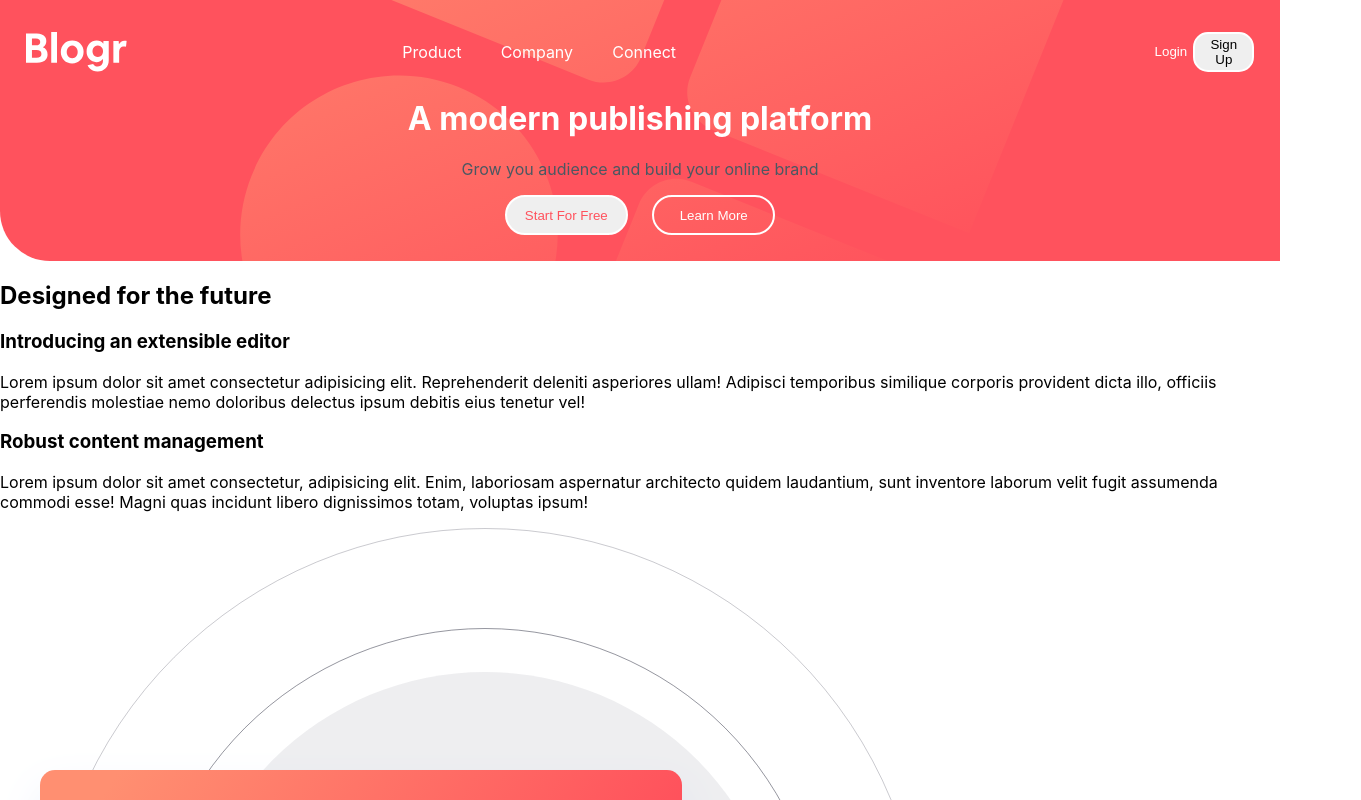
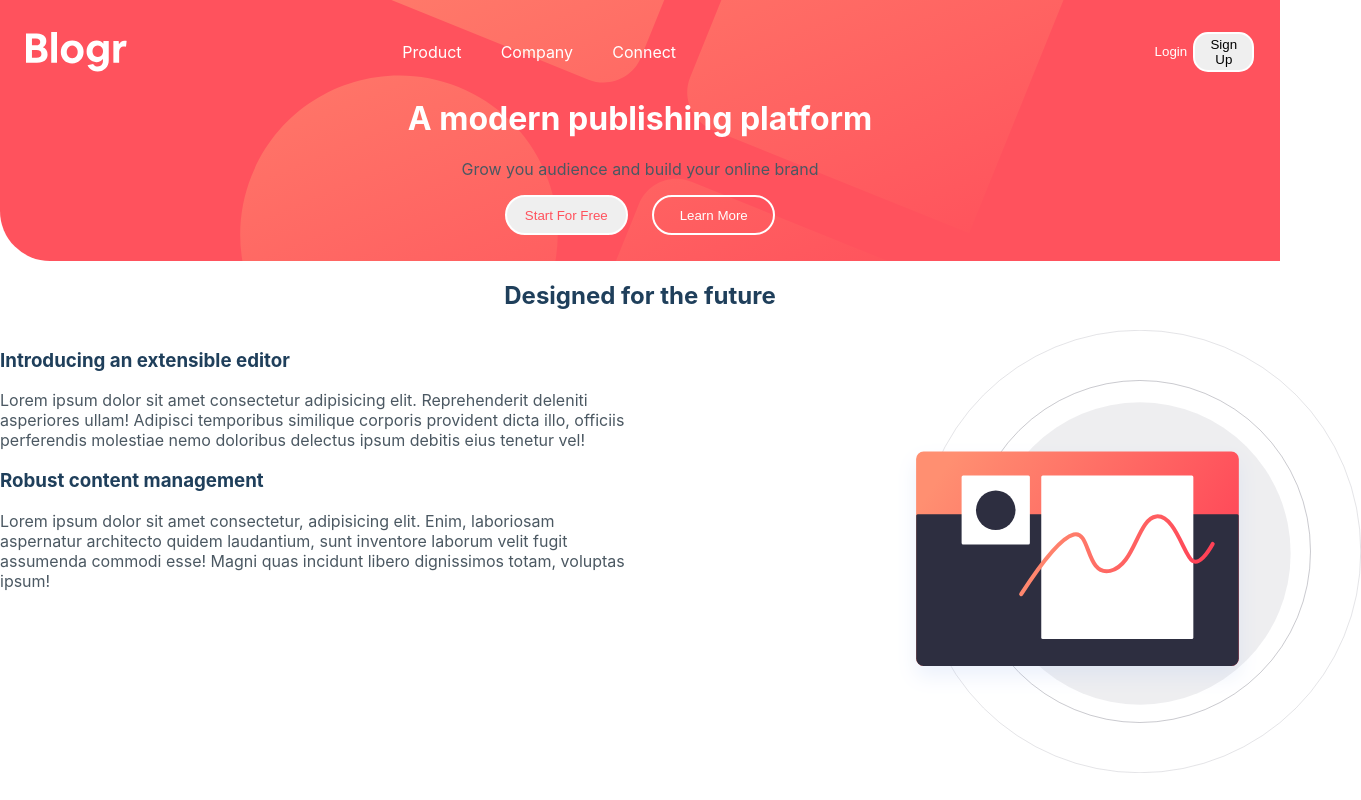
Before and after one commit to steven-mpawulo/blogr-landing-page, a React (Create React App) app: page / in a window 1280 px wide. Shown: the top 800 px of the page, 1361 px wide, since content can reach past the window. Built offline with nearby package versions, Linux system fonts and the light colour scheme.

Commit message:
adds color to h3 and p elements

```diff
--- a/src/components/front/main/Main.js
+++ b/src/components/front/main/Main.js
@@ -1,9 +1,11 @@
 import React from 'react'
 import Illustration from '../../../images/illustration-editor-desktop.svg'
+import './main.css'
 const Main = () => {
   return (
     <div className='main-container'>
         <h2>Designed for the future</h2>
+        <div className="wrapper">
         <div className="right-container">
             <h3>Introducing an extensible editor</h3>
             <p>Lorem ipsum dolor sit amet consectetur adipisicing elit. Reprehenderit deleniti asperiores ullam! Adipisci temporibus similique corporis provident dicta illo, officiis perferendis molestiae nemo doloribus delectus ipsum debitis eius tenetur vel!</p>
@@ -11,9 +13,10 @@ const Main = () => {
             <p>Lorem ipsum dolor sit amet consectetur, adipisicing elit. Enim, laboriosam aspernatur architecto quidem laudantium, sunt inventore laborum velit fugit assumenda commodi esse! Magni quas incidunt libero dignissimos totam, voluptas ipsum!</p>
         </div>
         <div className="left-container">
-            <img src={Illustration} alt="illustration" />
+            <img src={Illustration} alt="illustration" className='illustration' />
         </div>
-        <div className="left-container"></div>
+        </div>
+
     </div>
   )
 }
--- a/src/components/front/main/main.css
+++ b/src/components/front/main/main.css
@@ -0,0 +1,30 @@
+.wrapper {
+    display: flex;
+    width: 100%;
+}
+
+.right-container {
+    width: 50%;
+}
+.left-container {
+    width: 50%;
+}
+
+.illustration {
+    height: 50%;
+    position: relative;
+    left: 40%;
+}
+
+h2 {
+    text-align: center;
+    color: hsl(208, 49%, 24%)
+}
+
+h3 {
+    color: hsl(208, 49%, 24%);
+}
+
+p {
+    color: hsl(207, 13%, 34%);
+}
```
